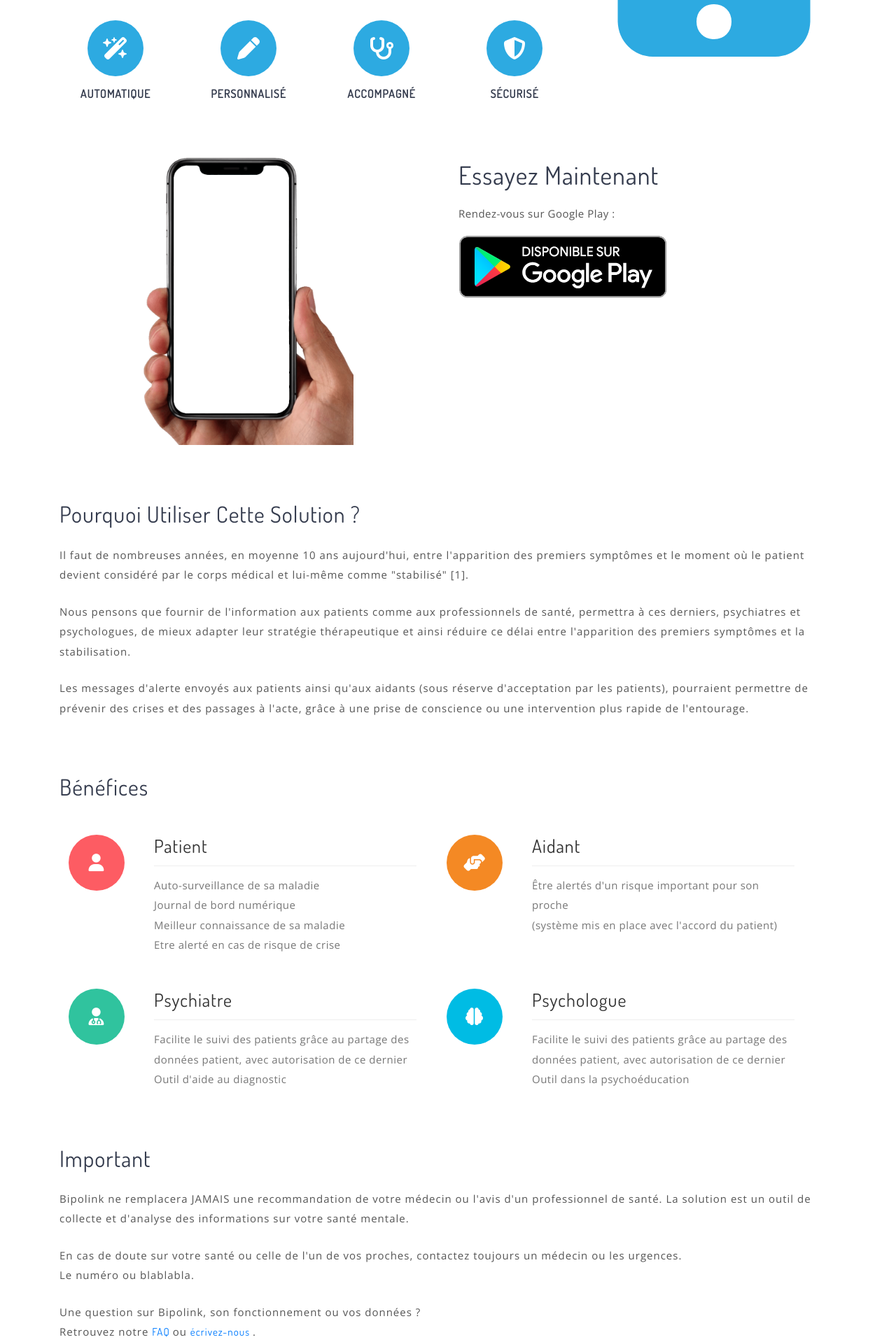
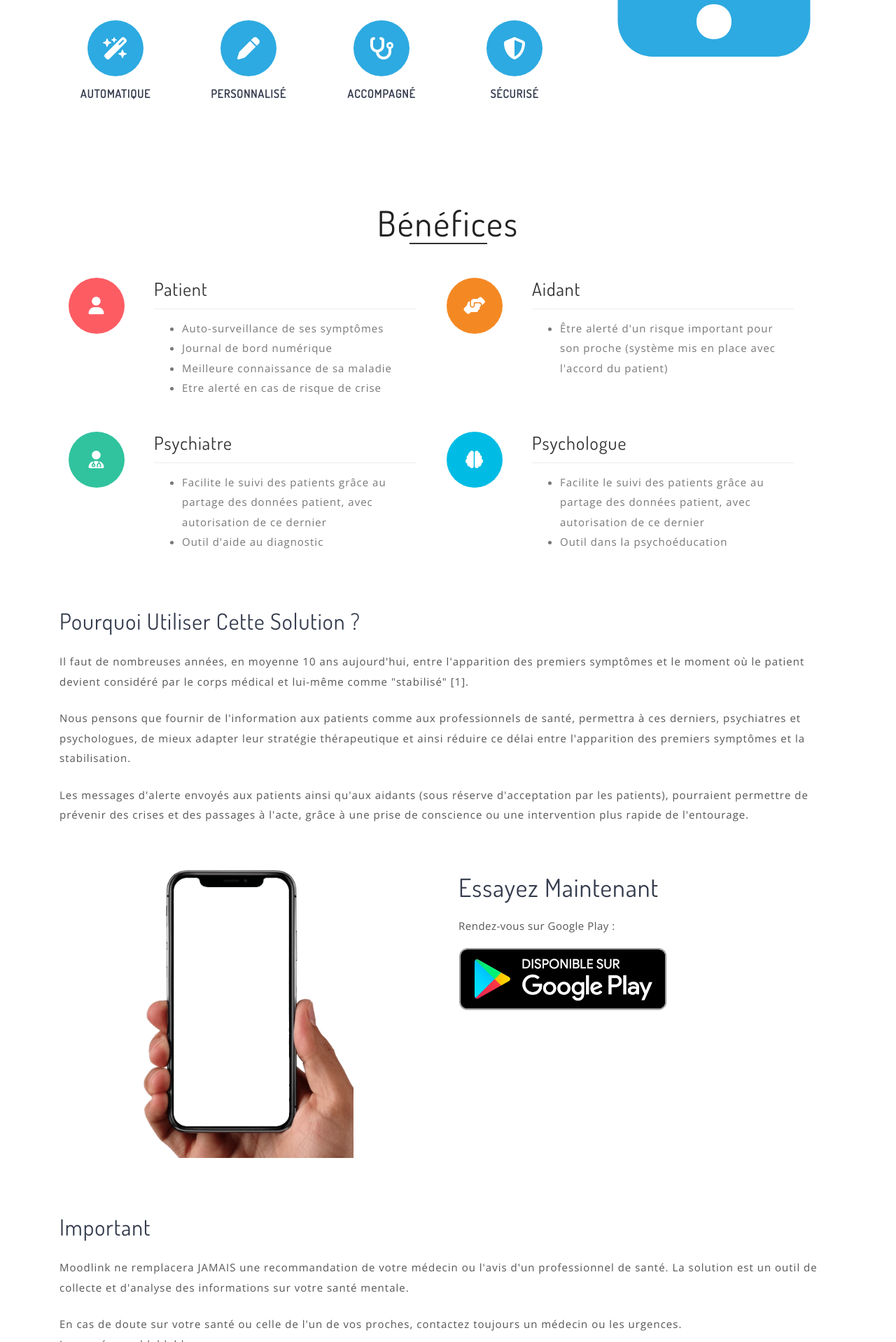
Before and after one commit to mariannehbt/moodlink_website, a PHP site: page /solutions_bipolink.php in a window 1280 px wide. Shown: the part 771-2689 px from the top of the page at 70% size. Run offline with PHP 8.4, Linux system fonts and the light colour scheme; some libraries are stand-ins or nearby versions.

Commit message:
modifs equipe, home, troubles de l'humeur

```diff
--- a/component_mood_disorders_definition.php
+++ b/component_mood_disorders_definition.php
@@ -18,7 +18,7 @@
                 .
             </p>
             <p class="mt-sm-4 mt-3">
-                Dans les deux cas le patient souffre de fluctuations thymiques par épisodes, qui impactent le fonctionnement normal de l’individu. Dans le cas de la bipolarité, le patient peut traverser des épisodes maniaques, hypomaniaques et/ou dépressifs, entrecoupés de périodes de stabilité (appelées périodes euthymiques). Dans le cas des troubles dépressifs, le patient peut traverser des épisodes dépressifs de différentes durées et intensités, entre les périodes euthymiques.
+                Dans les deux cas, le patient souffre de fluctuations thymiques par épisodes, qui impactent le fonctionnement normal de l’individu. Dans le cas de la bipolarité, le patient peut traverser des épisodes maniaques, hypomaniaques et/ou dépressifs, entrecoupés de périodes de stabilité (appelées périodes euthymiques). Dans le cas des troubles dépressifs, le patient peut traverser des épisodes dépressifs de différentes durées et intensités, entre les périodes euthymiques.
             </p>
         </div>
     </div>
--- a/mood_disorders_bipolar_disorders.php
+++ b/mood_disorders_bipolar_disorders.php
@@ -52,7 +52,7 @@
                                             Épisode Dépressif
                                         </h4>
                                         <p class="mt-3">
-                                            Caractérisé par une une humeur dépressive (tristesse, irritabilité, sensation de vide), une perte inhabituelle d’intérêt ou de plaisir et une baisse de l’énergie. Ces éléments sont accompagnés par d'autres symptômes cognitifs et comportementaux, comme par exemple des troubles de l'appétit, troubles du sommeil, agitation ou ralentissement psychomoteur, fatigue, sentiment de dévalorisation ou de culpabilité, difficultés de concentration, et pensées de mort ou de suicide.
+                                            Caractérisé par une humeur dépressive (tristesse, irritabilité, sensation de vide), une perte inhabituelle d’intérêt ou de plaisir et une baisse de l’énergie. Ces éléments sont accompagnés par d'autres symptômes cognitifs et comportementaux, comme par exemple des troubles de l'appétit, troubles du sommeil, agitation ou ralentissement psychomoteur, fatigue, sentiment de dévalorisation ou de culpabilité, difficultés de concentration, et pensées de mort ou de suicide.
                                         </p>
                                     </div>
                                 </div>
--- a/solutions_bipolink.php
+++ b/solutions_bipolink.php
@@ -17,10 +17,10 @@
                 <div class="row">
                     <div class="col-lg-8">
                         <h4 class="about-left">
-                            Bipolink
+                            Moodlink
                         </h4>
                         <p class="mt-sm-4 mt-3">
-                            Bipolink est une solution numérique de suivi pour les patients atteints de troubles de l'humeur.
+                            Moodlink est une solution numérique de suivi pour les patients atteints de troubles de l'humeur.
                             <br>
                             L'utilisateur pourra suivre sa pathologie via certains paramètres comme le sommeil, l'humeur et l'activité sociale.
                             <br>
@@ -74,9 +74,88 @@
                 </div>
             </div>
         </section>
-        <!-- // Bipolink Presentation -->
-        <?php include("component_solutions_bipolink_download.php"); ?>
-        <!-- Bipolink Why -->
+        <!-- Moodlink Benefits Index -->
+        <section class="services-inner py-5">
+            <div class="container py-md-3">
+                <h2 class="heading text-center mb-sm-5 mb-4">
+                    Bénéfices
+                </h2>
+                <div class="row service-grids">
+                    <div class="row col-lg-6 mb-5 padder-none">
+                        <div class="col-sm-3 ser_icon">
+                            <span class="icon bg1 mx-auto">
+                                <span class="fa fa-user">
+                                </span>
+                            </span>
+                        </div>
+                        <div class="col-sm-9 mt-sm-0 mt-3">
+                            <h4>
+                                Patient
+                            </h4>
+                            <ul>
+                                <li>Auto-surveillance de ses symptômes</li>
+                                <li>Journal de bord numérique</li>
+                                <li>Meilleure connaissance de sa maladie</li>
+                                <li>Etre alerté en cas de risque de crise</li>
+                            </ul>
+                        </div>
+                    </div>
+                    <div class="row col-lg-6 mb-sm-5 padder-none">
+                        <div class="col-sm-3 mt-sm-0 mt-4 ser_icon ser-right">
+                            <span class="icon bg2 mx-auto">
+                                <span class="fa fa-hands-helping">
+                                </span>
+                            </span>
+                        </div>
+                        <div class="col-sm-9 text-sm-left">
+                            <h4>
+                                Aidant
+                            </h4>
+                            <ul>
+                                <li>Être alerté d'un risque important pour son proche (système mis en place avec l'accord du patient)</li>
+                            </ul>
+                        </div>
+                    </div>
+                    <div class="row col-lg-6 mb-lg-0 mb-5 mt-sm-0 mt-5 padder-none">
+                        <div class="col-sm-3 mb-sm-0 mb-4 ser_icon">
+                            <span class="icon bg3 mx-auto">
+                                <span class="fa fa-user-md">
+                                </span>
+                            </span>
+                        </div>
+                        <div class="col-sm-9">
+                            <h4>
+                                Psychiatre
+                            </h4>
+                            <ul>
+                                <li>Facilite le suivi des patients grâce au partage des données patient, avec autorisation de ce dernier</li>
+                                <li>Outil d'aide au diagnostic</li>
+                            </ul>
+                        </div>
+                    </div>
+                    <div class="row col-lg-6 padder-none">
+                        <div class="col-sm-3 mt-sm-0 mt-4 ser_icon ser-right">
+                            <span class="icon bg4 mx-auto">
+                                <span class="fa fa-brain">
+                                </span>
+                            </span>
+                        </div>
+                        <div class="col-sm-9 text-sm-left">
+                            <h4>
+                                Psychologue
+                            </h4>
+                            <ul>
+                                <li>Facilite le suivi des patients grâce au partage des données patient, avec autorisation de ce dernier</li>
+                                <li>Outil dans la psychoéducation</li>
+                            </ul>
+                            </p>
+                        </div>
+                    </div>
+                </div>
+            </div>
+        </section>
+        <!-- // Moodlink Benefits Index -->
+
         <section class="about pb-5">
             <div class="container py-md-3">
                 <div class="row">
@@ -98,97 +177,11 @@
             </div>
         </section>
         <!-- // Bipolink Why -->
-        <!-- Bipolink Benefits -->
-        <section class="services-inner pb-5">
-            <div class="container py-md-3">
-                <div class="row">
-                    <div class="col-lg-12">
-                        <h4 class="about-left mb-5">
-                            Bénéfices
-                        </h4>
-                        <div class="row service-grids">
-                            <div class="row col-lg-6 mb-5 padder-none">
-                                <div class="col-sm-3 ser_icon">
-                                    <span class="icon bg1 mx-auto">
-                                        <span class="fa fa-user">
-                                        </span>
-                                    </span>
-                                </div>
-                                <div class="col-sm-9 mt-sm-0 mt-3">
-                                    <h4>
-                                        Patient
-                                    </h4>
-                                    <p class="">
-                                        Auto-surveillance de sa maladie
-                                        <br>
-                                        Journal de bord numérique
-                                        <br>
-                                        Meilleur connaissance de sa maladie
-                                        <br>
-                                        Etre alerté en cas de risque de crise
-                                    </p>
-                                </div>
-                            </div>
-                            <div class="row col-lg-6 mb-sm-5 padder-none">
-                                <div class="col-sm-3 mt-sm-0 mt-4 ser_icon ser-right">
-                                    <span class="icon bg2 mx-auto">
-                                        <span class="fa fa-hands-helping">
-                                        </span>
-                                    </span>
-                                </div>
-                                <div class="col-sm-9 text-sm-left">
-                                    <h4>
-                                        Aidant
-                                    </h4>
-                                    <p class="">
-                                        Être alertés d'un risque important pour son proche
-                                        <br>
-                                        (système mis en place avec l'accord du patient)
-                                    </p>
-                                </div>
-                            </div>
-                            <div class="row col-lg-6 mb-lg-0 mb-5 mt-sm-0 mt-5 padder-none">
-                                <div class="col-sm-3 mb-sm-0 mb-4 ser_icon">
-                                    <span class="icon bg3 mx-auto">
-                                        <span class="fa fa-user-md">
-                                        </span>
-                                    </span>
-                                </div>
-                                <div class="col-sm-9">
-                                    <h4>
-                                        Psychiatre
-                                    </h4>
-                                    <p class="">
-                                        Facilite le suivi des patients grâce au partage des données patient, avec autorisation de ce dernier
-                                        <br>
-                                        Outil d'aide au diagnostic
-                                    </p>
-                                </div>
-                            </div>
-                            <div class="row col-lg-6 padder-none">
-                                <div class="col-sm-3 mt-sm-0 mt-4 ser_icon ser-right">
-                                    <span class="icon bg4 mx-auto">
-                                        <span class="fa fa-brain">
-                                        </span>
-                                    </span>
-                                </div>
-                                <div class="col-sm-9 text-sm-left">
-                                    <h4>
-                                        Psychologue
-                                    </h4>
-                                    <p class="">
-                                        Facilite le suivi des patients grâce au partage des données patient, avec autorisation de ce dernier
-                                        <br>
-                                        Outil dans la psychoéducation
-                                    </p>
-                                </div>
-                            </div>
-                        </div>
-                    </div>
-                </div>
-            </div>
-        </section>
-        <!-- // Bipolink Benefits -->
+
+        <!-- // Bipolink Presentation -->
+        <?php include("component_solutions_bipolink_download.php"); ?>
+        <!-- Bipolink Why -->
+
         <!-- Risk -->
         <section class="about pb-5">
             <div class="container py-md-3">
@@ -198,7 +191,7 @@
                             Important
                         </h4>
                         <p class="mt-sm-4 mt-3">
-                            Bipolink ne remplacera JAMAIS une recommandation de votre médecin ou l'avis d'un professionnel de santé. La solution est un outil de collecte et d'analyse des informations sur votre santé mentale.
+                            Moodlink ne remplacera JAMAIS une recommandation de votre médecin ou l'avis d'un professionnel de santé. La solution est un outil de collecte et d'analyse des informations sur votre santé mentale.
                         </p>
                         <p class="mt-sm-4 mt-3">
                             En cas de doute sur votre santé ou celle de l'un de vos proches, contactez toujours un médecin ou les urgences.
@@ -206,7 +199,7 @@
                             Le numéro ou blablabla.
                         </p>
                         <p class="mt-sm-4 mt-3">
-                            Une question sur Bipolink, son fonctionnement ou vos données ?
+                            Une question sur Moodlink, son fonctionnement ou vos données ?
                             <br>
                             Retrouvez notre
                             <a href="about_faq.php">
```
Also changed, not shown: about_team.php (+25 -3 lines), index.php (+33 -30 lines).
